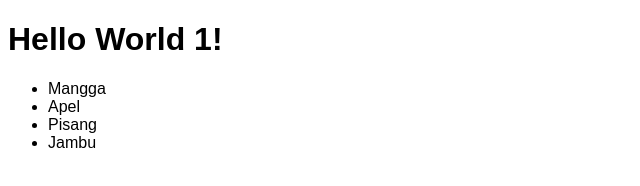
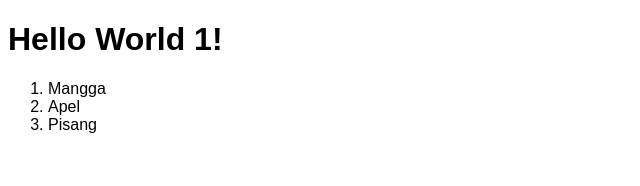
Before and after one commit to issay20/Revou_day1, a plain HTML site: page index.html in a window 1280 px wide. Shown: the full height of the page, 0-640 px from the left. Drawn offline with Linux system fonts and the light colour scheme.

Commit message:
ubah data

```diff
--- a/index.html
+++ b/index.html
@@ -6,12 +6,11 @@
 </head>
 <body>
     <h1>Hello World 1!</h1>
-    <ul>
+    <ol type="1">
         <li>Mangga</li>
         <li>Apel</li>
         <li>Pisang</li>
-        <li>Jambu</li>
-    </ul>
+    </ol>
 
 <script type="text/javascript" src="script.js"></script>
 </body>
```
